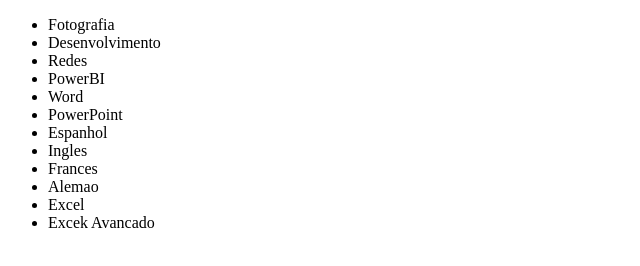
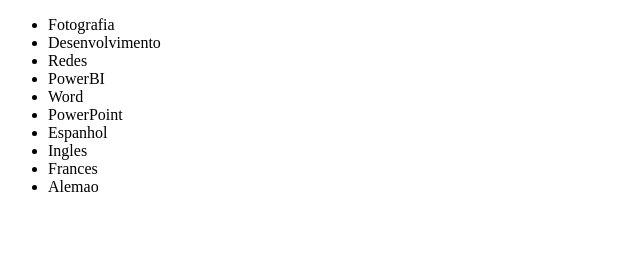
Before and after one commit to SergioFilho7/teste-gitsergio, a plain HTML site: page index.html in a window 1280 px wide. Shown: the whole page, without its empty margins (0-640 px from the left). Drawn offline with Linux system fonts and the light colour scheme.

Commit message:
Revert "foi adicionado mais duas linhas ao index.html"
This reverts commit 9e2342a74088c2b688f4a95421ddf0b994980e9b.

```diff
--- a/index.html
+++ b/index.html
@@ -16,9 +16,6 @@
         <li>Ingles</li>
         <li>Frances</li>
         <li>Alemao</li>
-        <li>Excel</li>
-        <li>Excek Avancado
-        </li>
     </ul>
 </body>
 </html>
```
